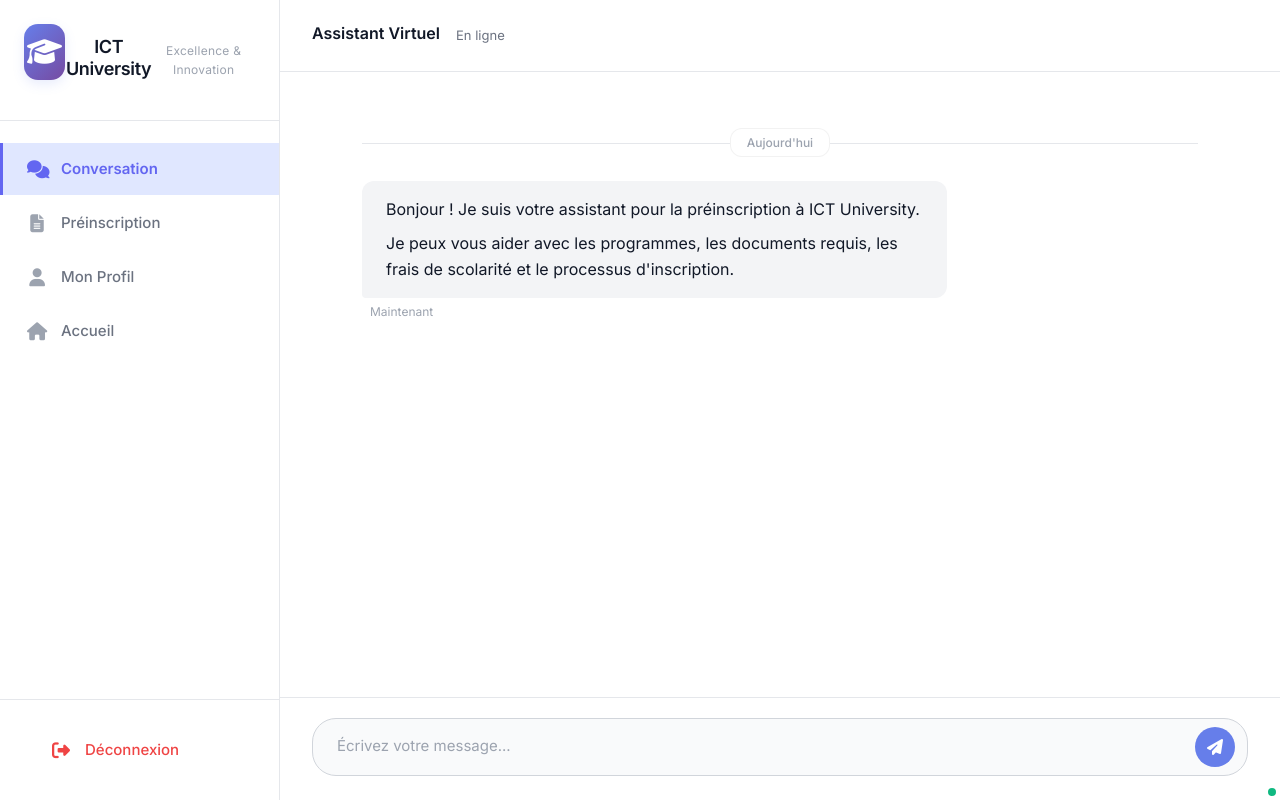
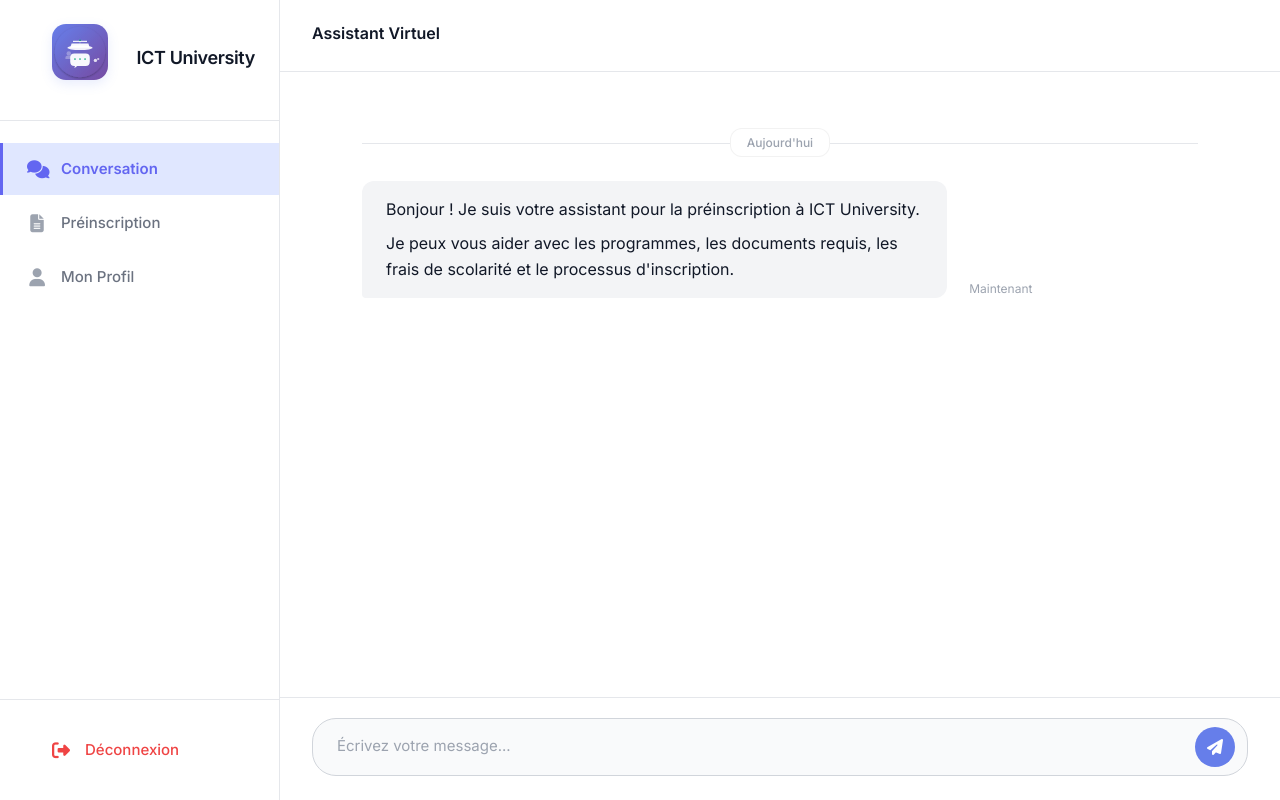
Before and after one commit to MadickAngeCesar/chatbot-preinscription, a Flask app: page /chat in a window 1280 px wide. Run offline with Flask 3, Linux system fonts and the light colour scheme; a user stored in the database is signed in; parts of the project's set-up code (start-up, migrations or seed data) failed here and were passed over.

Commit message:
fix: sidebar logo and profile "Erreur de connexion"

```diff
--- a/static/css/style.css
+++ b/static/css/style.css
@@ -1026,6 +1026,35 @@
     box-shadow: 0 6px 16px rgba(102, 126, 234, 0.25);
 }
 
+/* Allow using an image logo that overlays the fallback icon.
+   If the image fails to load it will be hidden via onerror and the
+   fallback icon will remain visible. */
+.university-logo {
+    position: relative;
+    overflow: hidden;
+}
+
+.university-logo img {
+    position: absolute;
+    inset: 0;
+    width: 100%;
+    height: 100%;
+    object-fit: contain;
+    border-radius: 14px;
+    display: block;
+    z-index: 2;
+}
+
+.university-logo .fallback-icon {
+    position: relative;
+    z-index: 1;
+    display: flex;
+    align-items: center;
+    justify-content: center;
+    width: 100%;
+    height: 100%;
+}
+
 .university-name {
     font-size: 1.125rem;
     font-weight: 600;
@@ -1352,8 +1381,12 @@
 
 /* Message Wrapper */
 .message-wrapper {
-    display: flex;
-    flex-direction: column;
+    /* Switch messages to horizontal layout: bubble + timestamp on one row */
+    display: flex;
+    flex-direction: row;
+    align-items: flex-end;
+    justify-content: flex-start;
+    gap: 8px;
     margin-bottom: 20px;
     animation: messageSlide 0.2s ease;
 }
@@ -1370,11 +1403,13 @@
 }
 
 .message-wrapper.user {
-    align-items: flex-end;
+    /* user messages align to the right */
+    justify-content: flex-end;
 }
 
 .message-wrapper.bot {
-    align-items: flex-start;
+    /* bot messages align to the left */
+    justify-content: flex-start;
 }
 
 .message-avatar {
@@ -1383,7 +1418,8 @@
 
 .message-content-wrapper {
     display: flex;
-    flex-direction: column;
+    align-items: center;
+    gap: 8px;
     max-width: 70%;
 }
 
@@ -1392,6 +1428,7 @@
     border-radius: 16px;
     line-height: 1.5;
     font-size: 0.9375rem;
+    display: inline-block;
 }
 
 .message-wrapper.bot .message-bubble {
@@ -1430,12 +1467,20 @@
 .message-time {
     font-size: 0.75rem;
     color: var(--text-secondary);
-    margin-top: var(--spacing-xs);
+    margin: 0;
     padding: 0 var(--spacing-sm);
-}
-
+    white-space: nowrap;
+    align-self: flex-end;
+}
+
+/* For bot messages: timestamp to the right of the bubble */
+.message-wrapper.bot .message-time {
+    margin-left: 6px;
+}
+
+/* For user messages: timestamp to the left of the bubble when right-aligned */
 .message-wrapper.user .message-time {
-    text-align: right;
+    margin-right: 6px;
 }
 
 .message-actions {
@@ -2376,6 +2421,9 @@
 
 .message-content {
     max-width: 70%;
+    display: flex;
+    align-items: center;
+    gap: 8px;
 }
 
 .message-bubble {
@@ -2401,12 +2449,20 @@
 .message-time {
     font-size: var(--font-size-xs);
     color: var(--text-tertiary);
-    margin-top: var(--spacing-xs);
+    margin: 0;
     padding: 0 var(--spacing-sm);
-}
-
+    white-space: nowrap;
+    align-self: flex-end;
+}
+
+/* bot: timestamp to the right of the bubble */
+.chat-message.bot .message-time {
+    margin-left: 6px;
+}
+
+/* user: timestamp to the left of bubble when row-reverse */
 .chat-message.user .message-time {
-    text-align: right;
+    margin-right: 6px;
 }
 
 /* Chat Input */
--- a/templates/chat.html
+++ b/templates/chat.html
@@ -16,10 +16,10 @@
         <aside class="sidebar-left">
             <div class="sidebar-header">
                 <div class="university-logo">
-                    <i class="fas fa-graduation-cap"></i>
+                    <img src="{{ url_for('static', filename='img/logo.svg') }}" alt="ICT University" onerror="this.style.display='none'; this.parentNode.querySelector('.fallback-icon').style.display='flex'" />
+                    <i class="fas fa-graduation-cap fallback-icon" aria-hidden="true" style="display:none"></i>
                 </div>
                 <h1 class="university-name">ICT University</h1>
-                <p class="university-tagline">Excellence & Innovation</p>
             </div>
 
             <nav class="nav-menu">
@@ -35,10 +35,7 @@
                     <i class="fas fa-user"></i>
                     <span>Mon Profil</span>
                 </a>
-                <a href="{{ url_for('index') }}" class="nav-item">
-                    <i class="fas fa-home"></i>
-                    <span>Accueil</span>
-                </a>
+                <!-- Home link removed per design -->
             </nav>
 
             <div class="sidebar-footer">
@@ -56,10 +53,6 @@
                 <div class="chat-header-content">
                     <div class="chat-header-info">
                         <h2>Assistant Virtuel</h2>
-                        <p class="chat-header-subtitle">
-                            <span class="status-indicator"></span>
-                            En ligne
-                        </p>
                     </div>
                 </div>
             </header>
```
Also changed, not shown: templates/preinscription.html (+3 -6 lines), templates/profile.html (+192 -105 lines), database/chatbot.db.
